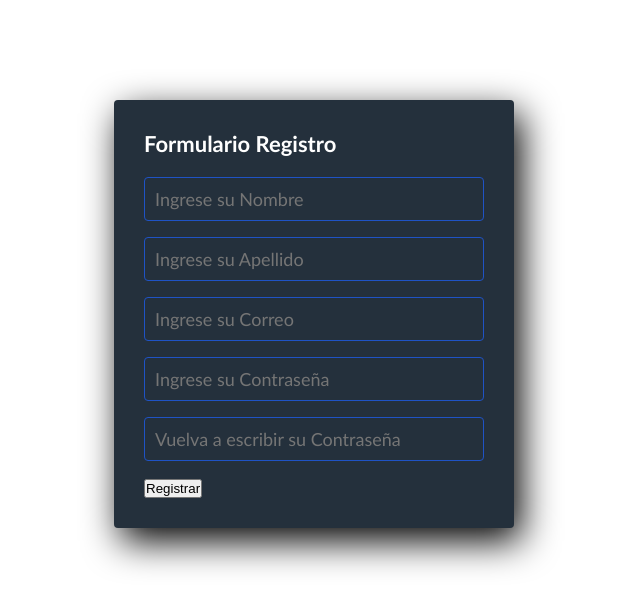
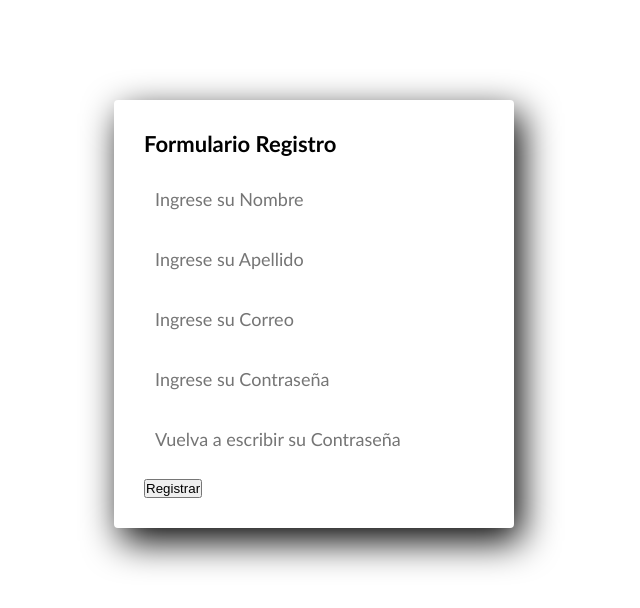
Before and after one commit to ConstanzaJamett/PGY3121_PRUEBA01, a plain HTML site: page registro.html in a window 1280 px wide. Shown: the whole page, without its empty margins (326-966 px from the left). Drawn offline with Linux system fonts and the light colour scheme.

Commit message:
Update style.css

```diff
--- a/style.css
+++ b/style.css
@@ -10,13 +10,13 @@ body {
 
 .form-register {
   width: 400px;
-  background: #24303c;
+  background: white;
   padding: 30px;
   margin: auto;
   margin-top: 100px;
   border-radius: 4px;
   font-family: 'calibri';
-  color: white;
+  color: black;
   box-shadow: 7px 13px 37px #000;
 }
 
@@ -27,14 +27,14 @@ body {
 
 .controls {
   width: 100%;
-  background: #24303c;
+  background: white;
   padding: 10px;
   border-radius: 4px;
   margin-bottom: 16px;
-  border: 1px solid #1f53c5;
+  border: 1px solid white;
   font-family: 'calibri';
   font-size: 18px;
-  color: white;
+  color: black;
 }
 
 .form-register p {
@@ -54,12 +54,12 @@ body {
   text-decoration: underline;
 }
 
-.form-register .botons {
+.form-register .bnt {
   width: 100%;
-  background: #1f53c5;
+  background: white;
   border: none;
   padding: 12px;
-  color: white;
+  color: black;
   margin: 16px 0;
   font-size: 16px;
 }
```
